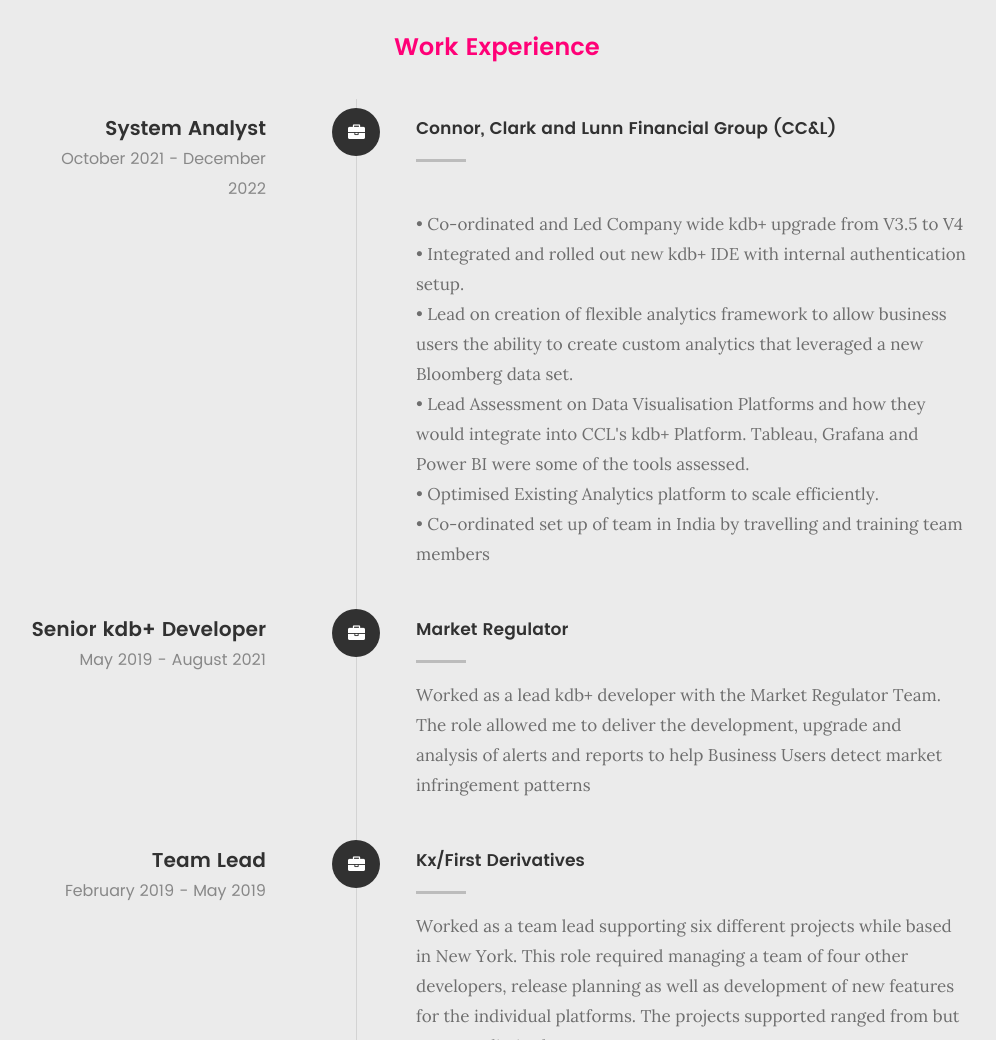
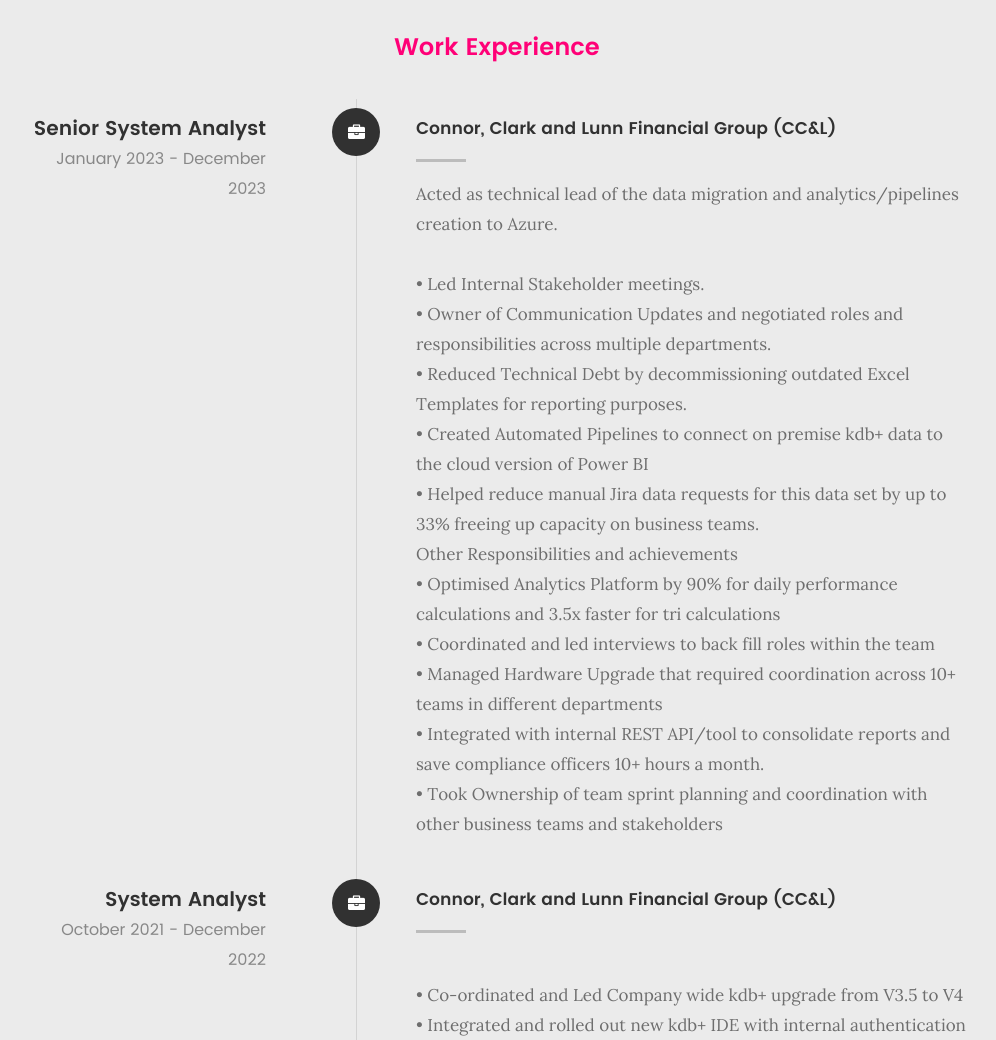
Before and after one commit to DunnyDon/DunnyDon.github.io, a plain HTML site: page index.html in a window 1280 px wide. Shown: the part 2611-3651 px from the top of the page, without its empty margins (143-1139 px from the left). Drawn offline with Linux system fonts and the light colour scheme; files whose address does not match are found by name.

Commit message:
Update index.html

```diff
--- a/index.html
+++ b/index.html
@@ -221,6 +221,36 @@
    		<div class="col-twelve">
 
    			<div class="timeline-wrap">
+				<div class="timeline-block">
+
+	   				<div class="timeline-ico">
+	   					<i class="fa fa-briefcase"></i>
+	   				</div>
+
+	   				<div class="timeline-header">
+	   					<h3>Senior System Analyst</h3>
+	   					<p>January 2023 - December 2023</p>
+	   				</div>
+
+	   				<div class="timeline-content">
+	   					<h4>Connor, Clark and Lunn Financial Group (CC&L)</h4>
+	   					<p>Acted as technical lead of the data migration and analytics/pipelines creation to Azure.	<br>
+							<br>• Led Internal Stakeholder meetings.
+							<br>• Owner of Communication Updates and negotiated roles and responsibilities across multiple departments.
+							<br>• Reduced Technical Debt by decommissioning outdated Excel Templates for reporting purposes.
+							<br>• Created Automated Pipelines to connect on premise kdb+ data to the cloud version of Power BI
+							<br>• Helped reduce manual Jira data requests for this data set by up to 33% freeing up capacity on business teams.
+						<br>
+						Other Responsibilities and achievements
+							<br>• Optimised Analytics Platform by 90% for daily performance calculations and 3.5x faster for tri calculations
+							<br>• Coordinated and led interviews to back fill roles within the team
+							<br>• Managed Hardware Upgrade that required coordination across 10+ teams in different departments
+							<br>• Integrated with internal REST API/tool to consolidate reports and save compliance officers 10+ hours a month.
+							<br>• Took Ownership of team sprint planning and coordination with other business teams and stakeholders
+						<br></p>
+	   				</div>
+
+	   			</div> <!-- /timeline-block -->
 				<div class="timeline-block">
 
 	   				<div class="timeline-ico">
```
